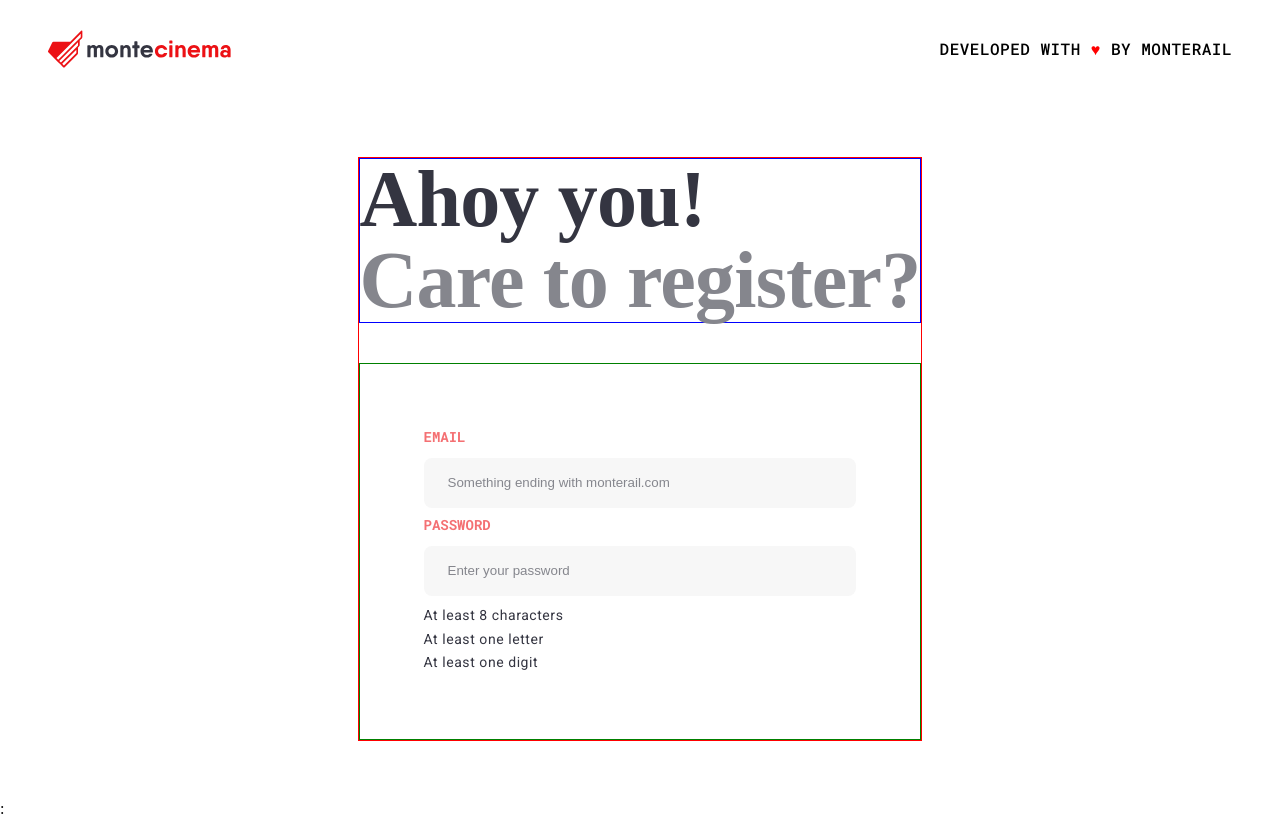
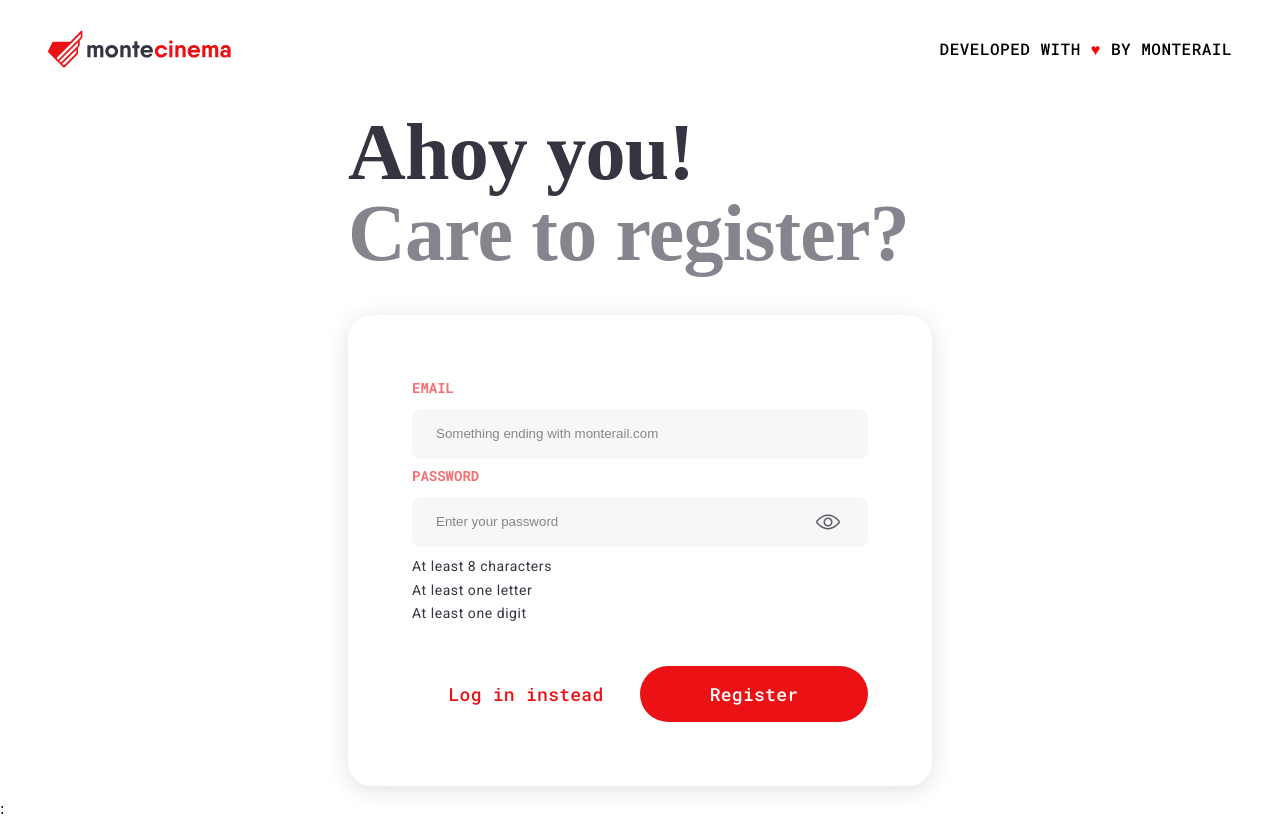
Before and after one commit to Willo0ow/monte-cinema, a Vue app: page / in a window 1280 px wide. Built offline with nearby package versions, Linux system fonts and the light colour scheme; a web font is replaced by a local one.

Commit message:
form btns, input icon, styles

```diff
--- /dev/null
+++ b/src/components/FormButton.vue
@@ -0,0 +1,40 @@
+<template>
+  <button
+    :class="{ 'secondary-button': !isPrimary, 'primary-button': isPrimary }"
+  >
+    {{ label }}
+  </button>
+</template>
+
+<script>
+export default {
+  props: {
+    label: { type: String, default: "" },
+    isPrimary: { type: Boolean, default: true },
+    action: { type: Function, default: () => {} },
+  },
+};
+</script>
+
+<style>
+button {
+  font-family: "Roboto Mono";
+  font-style: normal;
+  font-weight: 500;
+  font-size: 18px;
+  line-height: 100%;
+  letter-spacing: 0.015em;
+  min-width: 228px;
+  min-height: 56px;
+  border: none;
+  border-radius: 64px;
+}
+.primary-button {
+  color: #ffffff;
+  background: #ec1115;
+}
+.secondary-button {
+  color: #ec1115;
+  background: none;
+}
+</style>
--- a/src/components/FormInput.vue
+++ b/src/components/FormInput.vue
@@ -1,12 +1,20 @@
 <template>
   <div class="input-wrapper">
     <label :for="name">{{ label }}</label>
+    <div class="input-container">
+      <img
+        v-if="type === 'password'"
+        class="icon"
+        src="../assets/eye.svg"
+        alt="Show password icon"
+      />
       <input
         :type="type"
         :name="name"
         :placeholder="placeholder"
         @input="(event) => checkRules(event)"
       />
+    </div>
     <div class="errors-wrapper">
       <div
         class="error"
@@ -81,4 +89,16 @@ label {
   color: #f47073;
   margin-bottom: 12px;
 }
+.input-container {
+  position: relative;
+  width: 100%;
+  display: flex;
+  align-items: center;
+}
+.icon {
+  position: absolute;
+  right: 24px;
+  min-width: 18px;
+  text-align: center;
+}
 </style>
--- a/src/components/PageContent.vue
+++ b/src/components/PageContent.vue
@@ -1,17 +1,14 @@
 <template>
   <div id="content">
-    <div style="border: 1px red solid">
-      <div class="title-wrapper" style="border: 1px blue solid">
+    <div>
+      <div class="title-wrapper">
         <content-title text="Ahoy you!" textColor="#343541"></content-title>
         <content-title
           text="Care to register?"
           textColor="#85868d"
         ></content-title>
       </div>
-      <div
-        class="form-wrapper"
-        style="border: 1px green solid; min-height: 200px"
-      >
+      <div class="form-wrapper">
         <form>
           <form-input
             v-for="(input, index) of inputs"
@@ -22,6 +19,13 @@
             :placeholder="input.placeholder"
             :rules="input.rules"
           />
+          <div class="buttons-wrapper">
+            <form-button
+              label="Log in instead"
+              :isPrimary="false"
+            ></form-button>
+            <form-button label="Register"></form-button>
+          </div>
         </form>
       </div>
     </div>
@@ -31,10 +35,11 @@
 
 <script>
 import ContentTitle from "./ContentTitle.vue";
+import FormButton from "./FormButton.vue";
 import FormInput from "./FormInput.vue";
 export default {
   name: "PageContent",
-  components: { ContentTitle, FormInput },
+  components: { ContentTitle, FormInput, FormButton },
   setup() {
     const inputs = [
       {
@@ -72,5 +77,13 @@ export default {
   padding: 64px;
   box-sizing: border-box;
   margin-top: 40px;
+  background: #ffffff;
+  box-shadow: 0px 4px 22px rgba(52, 53, 65, 0.15);
+  border-radius: 24px;
+}
+.buttons-wrapper {
+  margin-top: 40px;
+  display: flex;
+  justify-content: space-between;
 }
 </style>
```
Lines whose indentation alone changed are shown as unchanged.
